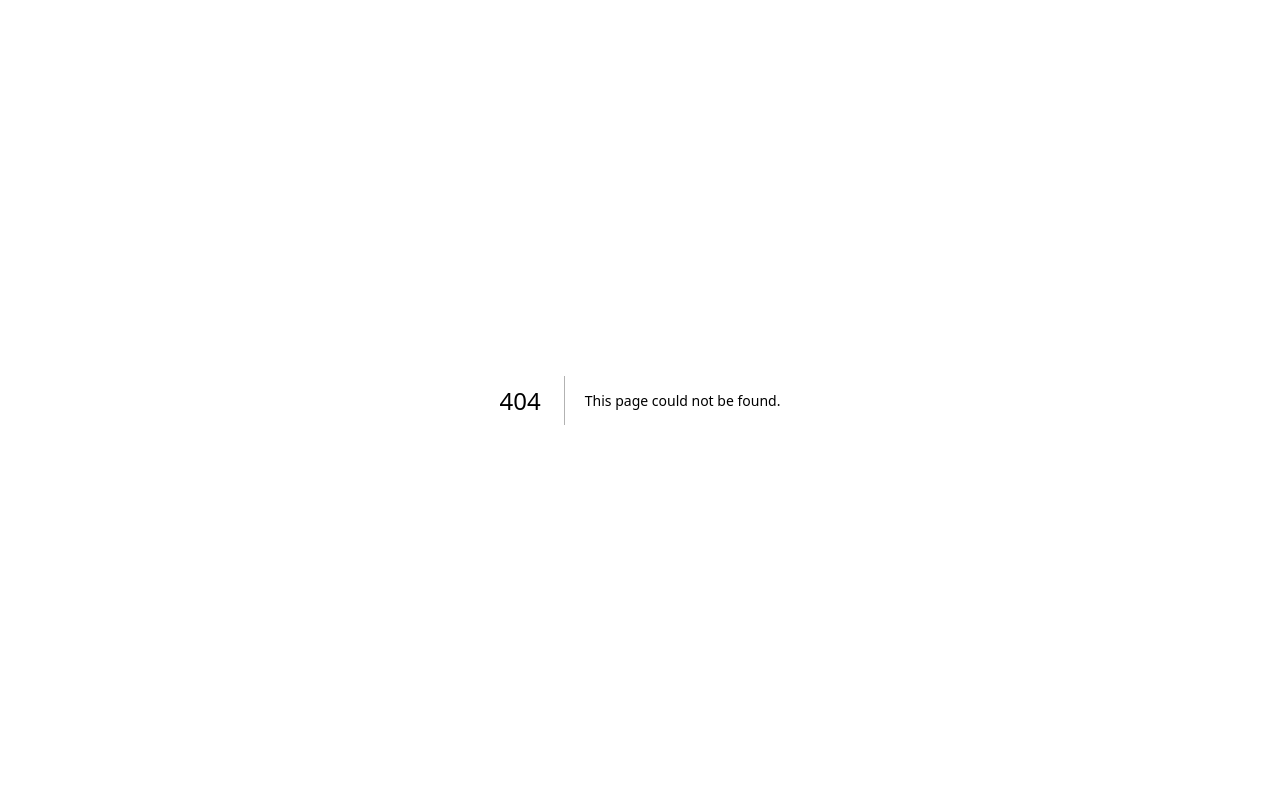
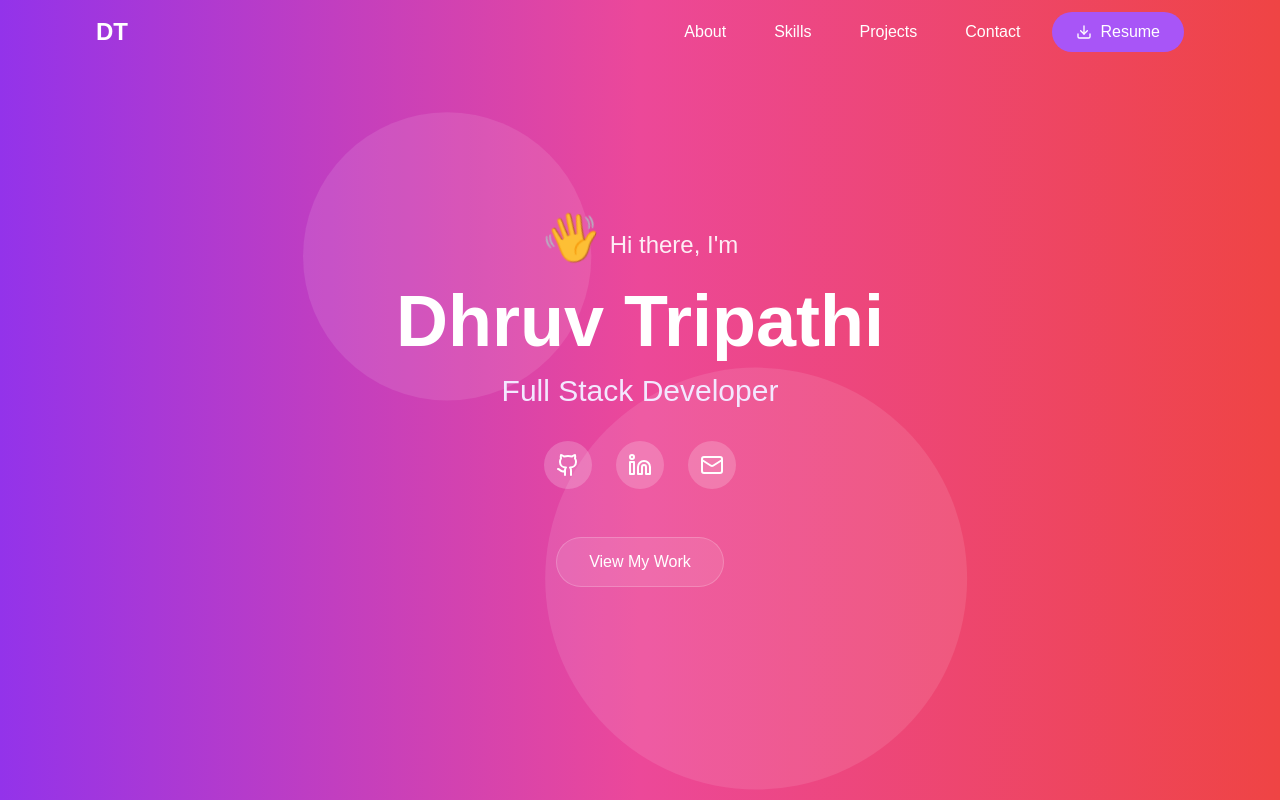
Before and after one commit to Dhruv7Tripathi/DhruvTripathi, a Next.js app: page / in a window 1280 px wide. Before the commit this address had no page. Shown: the top 800 px of the page. Built offline with nearby package versions, Linux system fonts and the light colour scheme.

Commit message:
fixed bugs

```diff
--- /dev/null
+++ b/app/(main)/page.tsx
@@ -0,0 +1,12 @@
+"use client"
+import React from 'react'
+import LandingPage from '@/components/landingpage'
+const Home = () => {
+  return (
+    <div>
+      <LandingPage />
+    </div>
+  )
+}
+
+export default Home
```
Also changed, not shown: app/(secondary)/blogs/believeinyourself/page.tsx (added), app/(secondary)/blogs/cricket/page.tsx (added), app/(secondary)/blogs/developer/page.tsx (added), app/(secondary)/blogs/inspiration/page.tsx (added), app/(secondary)/blogs/technology/page.tsx (added).
